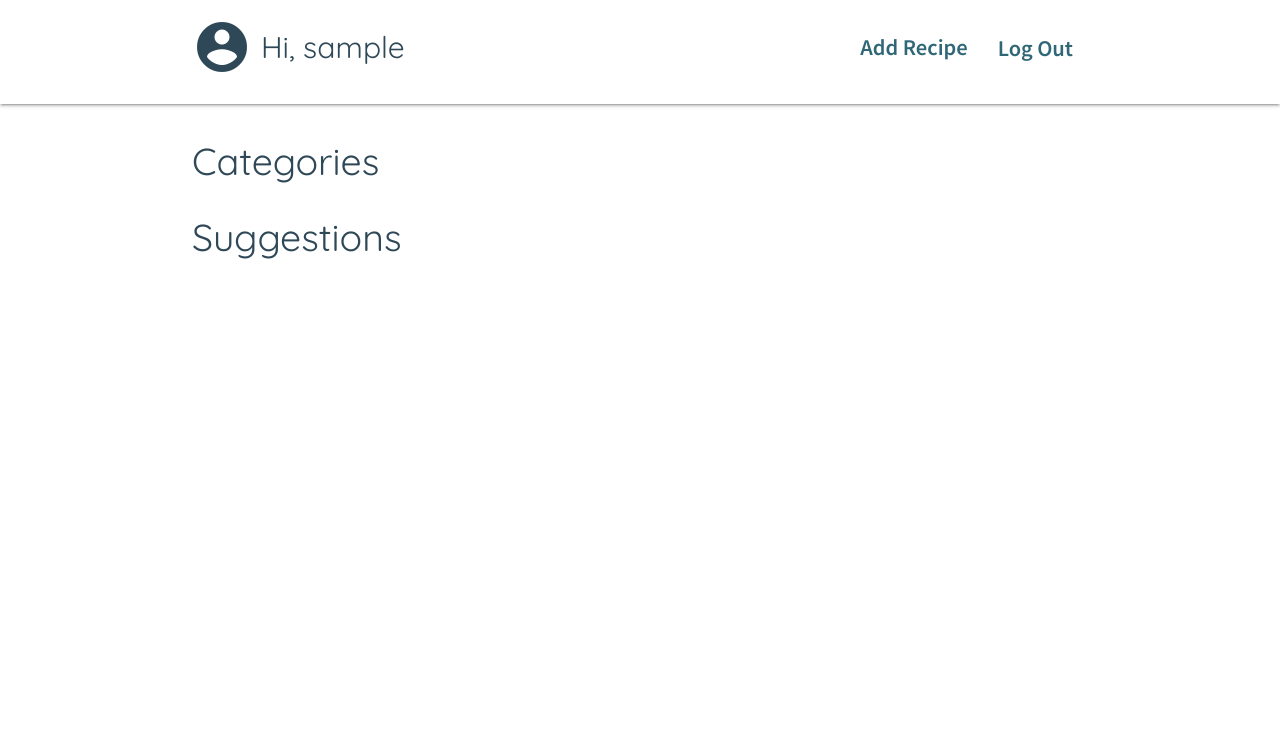
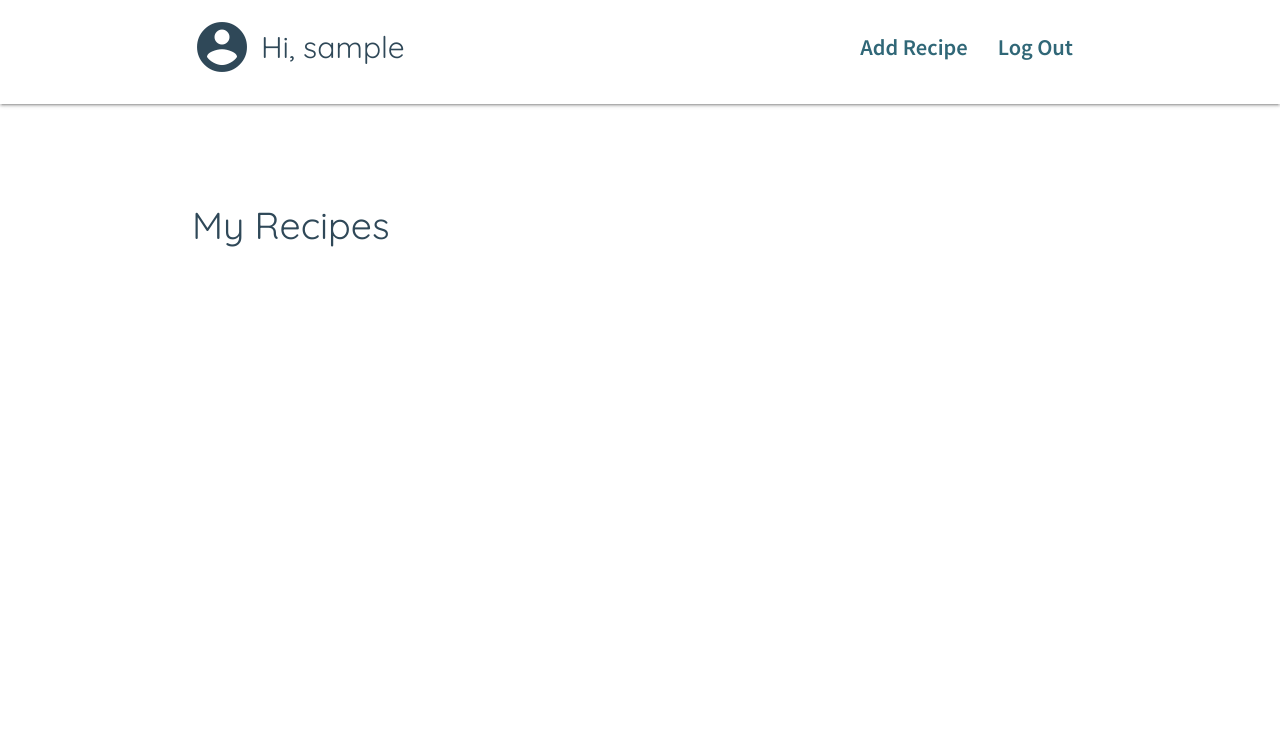
Before and after one commit to EliSacch/yummy, a Django app: page /my-recipes/ in a window 1280 px wide. Shown: the top 733 px of the page. Run offline with Django 4.2, Linux system fonts and the light colour scheme; the visitor is signed in with stand-in values (Sample User, id 1); data that the repository does not hold is empty.

Commit message:
Improve recipe cards views and style

```diff
--- a/recipebook/urls.py
+++ b/recipebook/urls.py
@@ -2,7 +2,7 @@ from .import views
 from django.urls import path
 
 urlpatterns = [
-    path('', views.RecipeListView.as_view(), name='home'),
+    path('', views.HomeView.as_view(), name='home'),
     path('add_recipe/', views.AddNewRecipeView.as_view(), name='add_recipe'),
     path('my-recipes/', views.RecipeListView.as_view(), name='my_recipes'),
 ]
--- a/recipebook/views.py
+++ b/recipebook/views.py
@@ -3,7 +3,7 @@ from django.views import generic
 from .models import Recipe
 
 # General view for the home page
-class RecipeListView(generic.ListView):
+class HomeView(generic.ListView):
     model = Recipe
     queryset = Recipe.objects.order_by('created_on')
     template_name = 'index.html'
@@ -11,13 +11,30 @@ class RecipeListView(generic.ListView):
 
 
     def get_context_data(self, **kwargs):
-        context = super(RecipeListView, self).get_context_data(**kwargs)
+        context = super(HomeView, self).get_context_data(**kwargs)
         if self.request.user.is_authenticated:
             all_recipes = Recipe.objects.filter(user=self.request.user)
             random_recipes = all_recipes.order_by('?')[:5]
             context = {
                 'all_recipes' : all_recipes,
                 'suggestions' : random_recipes
+                }
+        return context
+
+
+class RecipeListView(generic.ListView):
+    model = Recipe
+    queryset = Recipe.objects.order_by('created_on')
+    template_name = 'my_recipes.html'
+    paginate_by = 12
+
+
+    def get_context_data(self, **kwargs):
+        context = super(RecipeListView, self).get_context_data(**kwargs)
+        if self.request.user.is_authenticated:
+            all_recipes = Recipe.objects.filter(user=self.request.user)
+            context = {
+                'all_recipes' : all_recipes
                 }
         return context
 
--- a/static/css/style.css
+++ b/static/css/style.css
@@ -36,6 +36,10 @@ body {
     grid-template-rows: auto 1fr auto;
 }
 
+main {
+    overflow-x: hidden;
+}
+
 h1,
 h2,
 h3,
@@ -59,6 +63,43 @@ p {
 a {
     color: var(--clr-primary-3);
     font-weight: 600;
+}
+
+nav ul a::after,
+.sidenav li>a::after,
+.side-link::after {
+    content: "";
+    display: block;
+    width: 0;
+    height: 2px;
+    background: var(--clr-primary-3);
+    transition: width .3s;
+}
+
+nav ul a:hover,
+.sidenav li>a:hover {
+    background-color: inherit;
+}
+
+nav ul a:hover::after,
+.sidenav li>a:hover::after,
+.side-link:hover::after {
+    width: 100%;
+    transition: width .3s;
+}
+
+section {
+    margin-block: 5vw;
+}
+
+.section-header {
+    display: grid;
+    grid-template-columns: 1fr auto;
+}
+
+.side-link {
+    margin: 3rem 0 1rem 0;
+    align-self: self-end;
 }
 
 #logo {
@@ -101,6 +142,7 @@ a {
 .dark-text {
     color: var(--clr-primary-5);
 }
+
 
 /* ----------------------------------------------- Override input Materialize CSS style */
 input.invalid:not([type]),
@@ -379,16 +421,20 @@ nav {
 /* ----------------------------------------------- Recipes View */
 
 .recipes-container {
-    display: flex;
+    display: grid;
+    grid-template-columns: repeat(auto-fit, minmax(250px, 1fr));
     gap: 1em;
-    padding-inline: 2em;
 }
 
 .horizontal-scroll {
-    overflow-x: scroll;
+    display: grid;
+    grid-auto-flow: column;
+    grid-auto-columns: minmax(250px, 31%);
+    gap: .5em;
+    overflow-x: auto;
     overscroll-behavior-inline: contain;
-    scroll-snap-type: inline mandatory;
-    scroll-padding-inline: 1em;
+    scrollbar-width: none;
+    -ms-overflow-style: none;
 }
 
 ::-webkit-scrollbar {
@@ -405,24 +451,22 @@ nav {
     flex-direction: column;
     align-items: center;
     justify-content: flex-end;
-    min-width: 250px;
-    width: 30%;
     height: 300px;
     padding: 1.5em .7em;
     margin-bottom: 1em;
+    overflow: hidden;
     background-color: var(--clr-primary-5);
     color: var(--clr-secondary);
     isolation: isolate;
     transition: .2s ease-in;
-    overflow: hidden;
-    filter: grayscale(80%);
+    filter: grayscale(90%);
 }
 
 .recipe-card > img {
     position: absolute;
     width: 100%;
+    object-fit: cover;
     z-index: -2;
-
 }
 
 .recipe-card::before {
--- a/templates/header.html
+++ b/templates/header.html
@@ -30,7 +30,7 @@
     <li><a href="">Home</a></li>
     <li><a href="{% url 'add_recipe' %}">Add Recipe</a></li>
     <li><a href="">All Categories</a></li>
-    <li><a href="">All recipes</a></li>
+    <li><a href="{% url 'my_recipes' %}">All recipes</a></li>
     <li class="push-down"><a href="">Profile</a></li>
     <li class="push-up"><a class="waves-effect waves-light modal-trigger" href="#logout-modal">Log Out</a></li>
 </ul>
--- a/templates/index.html
+++ b/templates/index.html
@@ -24,8 +24,15 @@
     <!-- Suggestions -->
     <section class="suggestions">
         <div class="container">
+            <div class="section-header">
                 <h2>Suggestions</h2>
-            <div class="recipes-container horizontal-scroll">
+                <a href="{% url 'my_recipes' %}" class="side-link">
+                    <p>See All Recipes</p>
+                </a>
+            </div>
+
+
+        <div class="horizontal-scroll">
             {% for suggestion in suggestions %}
 
                 <div class="recipe-card">
@@ -40,6 +47,7 @@
             {% endfor %}
         </div>
     </div>
+
     </section>
 
   <!-- Logout Modal -->
--- /dev/null
+++ b/templates/my_recipes.html
@@ -0,0 +1,55 @@
+{% extends "base.html" %}
+
+{% block header %}
+    {% if user.is_authenticated %}
+        {% include "header.html" %}
+    {% else %}
+    {% endif %}
+{% endblock header %}
+
+
+{% block content %}
+
+{% if user.is_authenticated %}
+
+
+    <!-- All Recipes -->
+    <section class="suggestions">
+        <div class="container">
+            <div class="section-header">
+                <h2>My Recipes</h2>
+            </div>
+
+
+        <div class="recipes-container">
+            {% for recipe in all_recipes %}
+
+                <div class="recipe-card">
+                    {% if "placeholder" in recipe.image.url %}
+                        <img src="https://res.cloudinary.com/dmmlypujq/image/upload/v1677435591/yummy/card-placeholder_zquyvl.jpg" alt="Plaseholder Image - bunch of vegetables">
+                    {% endif %}
+
+                    <h3>{{ recipe.title }}</h3>
+                    <p>Easy | 30 min</p>
+                </div>
+
+            {% endfor %}
+        </div>
+    </div>
+
+    </section>
+
+  <!-- Logout Modal -->
+  <div id="logout-modal" class="modal">
+    <div class="modal-content">
+        {% include "account/logout.html" %}
+    </div>
+  </div>
+
+{% else %}
+
+<p>go home</p>
+
+{% endif %}
+
+{%endblock%}
```
Lines whose indentation alone changed are shown as unchanged.
